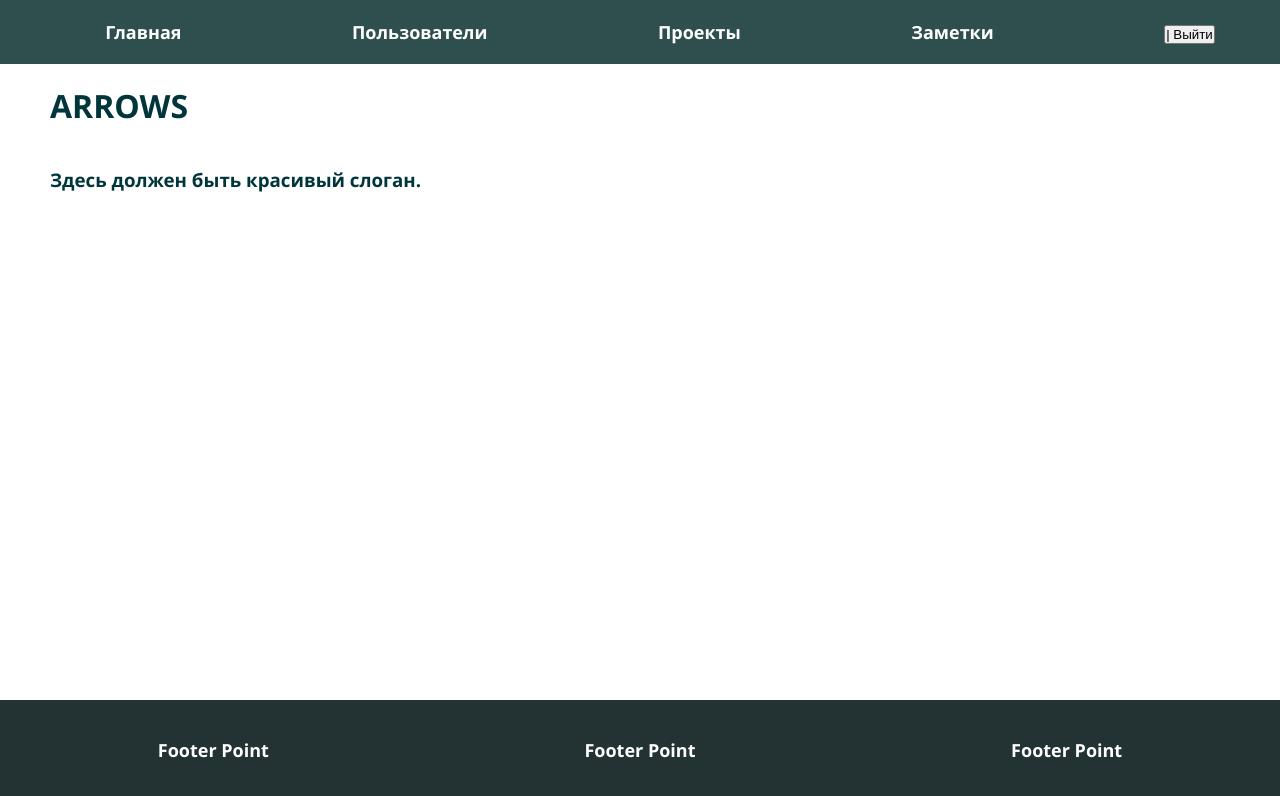
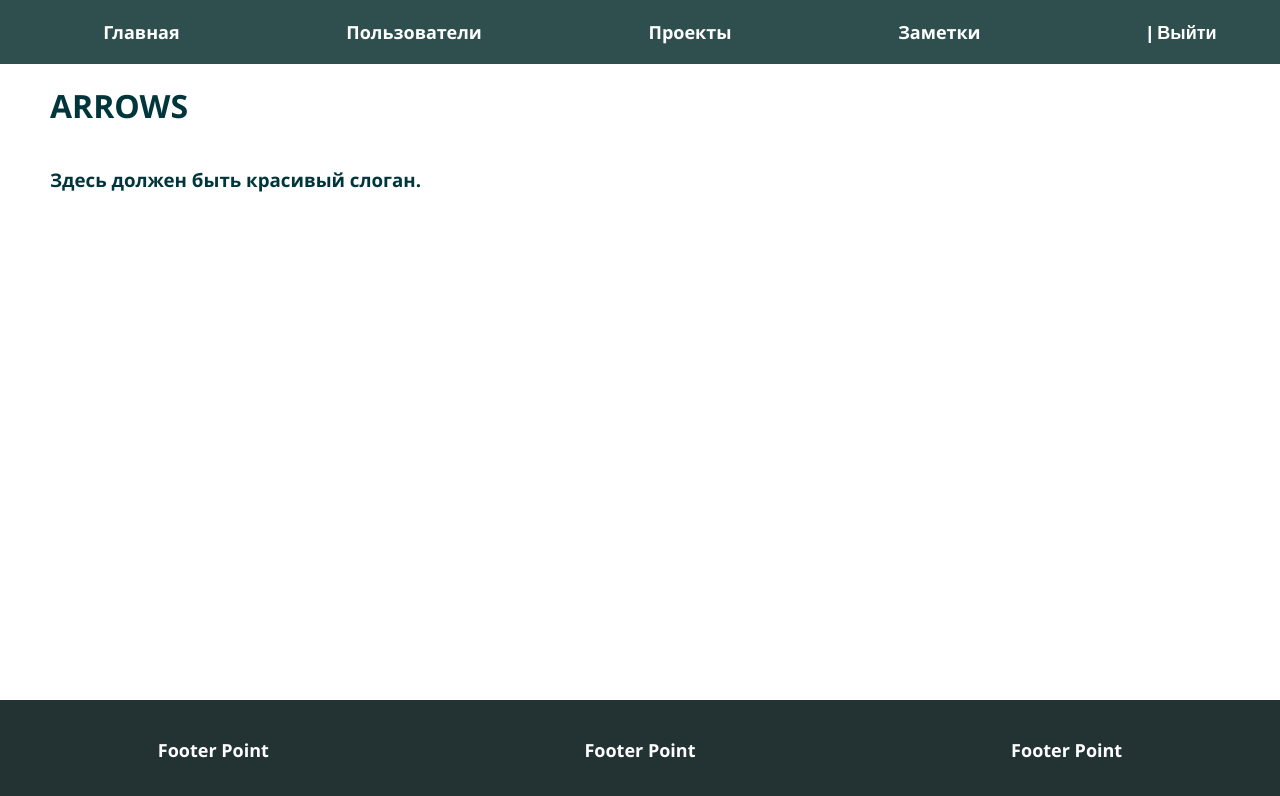
Before and after one commit to HelenMaksimova/arrows, a React (Create React App) app in the folder frontend/: page / in a window 1280 px wide. Shown: the top 796 px of the page. Built offline with nearby package versions, Linux system fonts and the light colour scheme; no server answers.

Commit message:
lesson_07 added username and button exit

```diff
--- a/frontend/src/App.css
+++ b/frontend/src/App.css
@@ -158,3 +158,11 @@ ul {
     box-sizing: border-box;
     border: 1px inset;
 }
+
+.text_button {
+    border-style: none;
+    background: none;
+    font-size: 18px;
+    color: white;
+    font-weight: 700;
+}
--- a/frontend/src/App.js
+++ b/frontend/src/App.js
@@ -24,22 +24,29 @@ class App extends React.Component {
             'users': [],
             'projects': [],
             'notes': [],
-            'token': ''
+            'token': '',
+            'currentUsername': '',
+            'currentUserFullname': ''
         }
+    }
+
+    getCurrentUserFullname(username, users) {
+        const user = users.find(user => user.username === username)
+        return `${user.firstName} ${user.lastName}`
     }
 
     getToken(username, password) {
         axios.post(apiUrl + apiAuth + '/', {username: username, password: password})
             .then(response => {
-                this.setToken(response.data['token']);
+                this.setToken(response.data['token'], username);
             })
             .catch(error => alert('Неверный логин или пароль'));
     }
 
-    setToken(token) {
+    setToken(token, username) {
         const cookies = new Cookies()
         cookies.set('token', token)
-        this.setState({'token': token}, () => this.loadData())
+        this.setState({'token': token, 'currentUsername': username}, () => this.loadData())
     }
 
     getTokenFromStorage() {
@@ -53,19 +60,28 @@ class App extends React.Component {
     }
 
     logout() {
-        this.setToken('')
+        this.setToken('', '')
+        this.setState({'currentUserFullname': ''})
         window.location.reload()
     }
 
     loadData() {
         const headers = this.getHeaders()
+        let data;
         apiServices.forEach((apiService) => {
             axios.get(apiUrl + 'api/' + apiService + '/', {headers})
                 .then(response => {
+                    if (apiService === 'users' && this.state.currentUserFullname === '') {
+                        data = {
+                            [apiService]: response.data.results,
+                            'currentUserFullname':
+                                this.getCurrentUserFullname(this.state.currentUsername, response.data.results)
+                        }
+                    } else {
+                        data = {[apiService]: response.data.results}
+                    }
                     this.setState(
-                        {
-                            [apiService]: response.data.results
-                        }
+                        data
                     );
                 }).catch(error => {
                 console.log(error);
@@ -97,7 +113,8 @@ class App extends React.Component {
             <div>
                 <BrowserRouter>
                     <Menu userIsAuth={this.isAuthenticated.bind(this)}
-                          userLogout={this.logout.bind(this)}/>
+                          userLogout={this.logout.bind(this)}
+                          username={this.state.currentUserFullname}/>
                     <div className="container">
                         <Switch>
                             <Route exact path='/' component={() => <Index/>}/>
--- a/frontend/src/components/Menu.js
+++ b/frontend/src/components/Menu.js
@@ -19,7 +19,7 @@ const Menu = (props) => {
                 </li>
                 <li className="menu_point">
                     {props.userIsAuth() ?
-                        <button onClick={props.userLogout}> | Выйти</button>:
+                        <button onClick={props.userLogout} className="text_button">{props.username} | Выйти</button>:
                         <Link to='/login/'>Войти</Link>}
                 </li>
             </ul>
```
